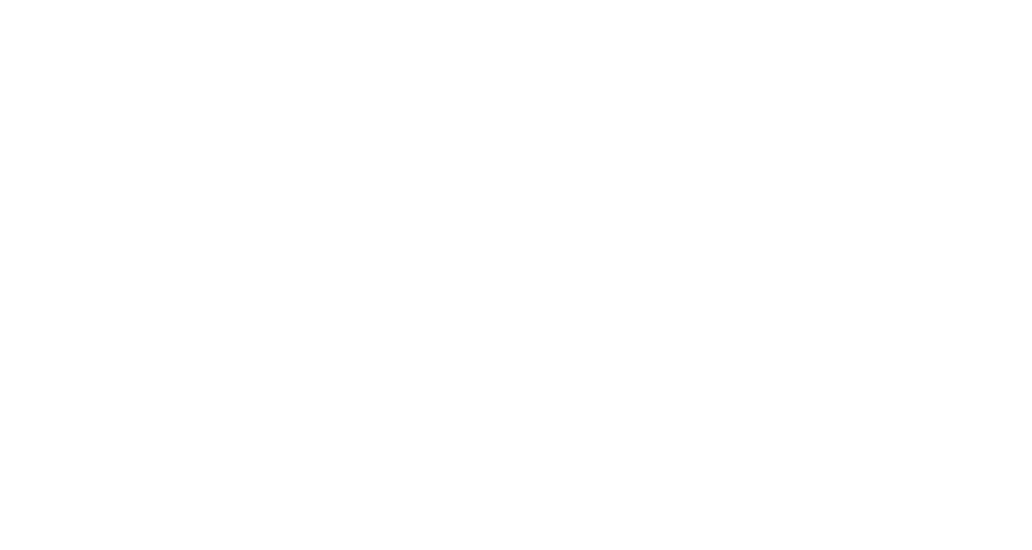
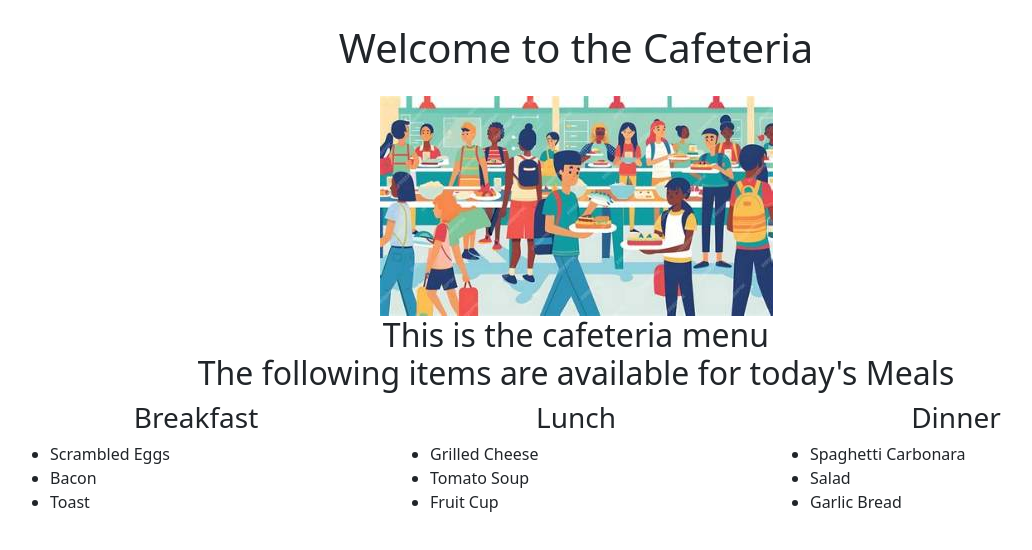
Before and after one commit to naevecarter-ic/FINAL_PROJECT, a plain HTML site: page caf.html in a window 1280 px wide. Shown: the whole page, without its empty margins (64-1096 px from the left). Drawn offline with nearby package versions, Linux system fonts and the light colour scheme.

Commit message:
added html and boostrap to create cafeteria page

```diff
--- a/caf.html
+++ b/caf.html
@@ -0,0 +1,48 @@
+<!DOCTYPE html>
+<html lang="en">
+<head>
+    <meta charset="UTF-8">
+    <meta name="viewport" content="width=device-width, initial-scale=1.0">
+    <!-- Import Bootstrap -->
+    <link href="https://cdn.jsdelivr.net/npm/bootstrap@5.3.9/dist/css/bootstrap.min.css" rel="stylesheet" integrity="sha384-yEPZ7jP9S0QKiUQ0m3jjsO4ProIW7wvR9gXkI7JOGa2XVsw53Yke2bsdkBbjmmiX" crossorigin="anonymous">
+    <script src="https://cdn.jsdelivr.net/npm/bootstrap@5.3.9/dist/js/bootstrap.bundle.min.js" integrity="sha384-WyOxWvTyr1QaMPfiPJSv76iReVthorl5uWlFtZPyK0IEB0hGzo9y5Bp9mYanr8Bu" crossorigin="anonymous"></script>
+    <title>Cafeteria</title>
+</head>
+    <title>Cafeteria</title>
+</head>
+<body>
+    <h1 class="text-center mt-4">Welcome to the Cafeteria</h1>
+
+    <div class="container mt-4">
+        <img class="img-fluid mx-auto d-block header-image" src="./img/cafPageHeadImg.jpg" alt="A cartoon depiciton of a cafeteria">
+        <h2 class="text-center">This is the cafeteria menu<br>The following items are available for today's Meals</h2>
+
+        <div class="row text">
+            <div class="col-md-4">
+                <h3 class="text-center">Breakfast</h3>
+                <ul>
+                    <li>Scrambled Eggs</li>
+                    <li>Bacon</li>
+                    <li>Toast</li>
+                </ul>
+            </div>
+            <div class="col-md-4">
+                <h3 class="text-center">Lunch</h3>
+                <ul>
+                    <li>Grilled Cheese</li>
+                    <li>Tomato Soup</li>
+                    <li>Fruit Cup</li>
+                </ul>
+            </div>
+            <div class="col-md-4">
+                <h3 class="text-center">Dinner</h3>
+                <ul>
+                    <li>Spaghetti Carbonara</li>
+                    <li>Salad</li>
+                    <li>Garlic Bread</li>
+                </ul>
+            </div>
+        </div>
+    </div>
+</body>
+</html>
--- a/css/style.css
+++ b/css/style.css
@@ -3,7 +3,19 @@
     height:auto;
 }
 
-img{
+img {
     width:200px;
     height:auto;
 }
+
+ul {
+    list-style-type: none;
+    padding: 0;
+    text-align: center;
+}
+
+li {
+    text-align: center;
+    align-items: center;
+    margin: 10px 0;
+}
```
Also changed, not shown: index.html (+3 -3 lines), img/cafPageHeadImg.jpg (added).
